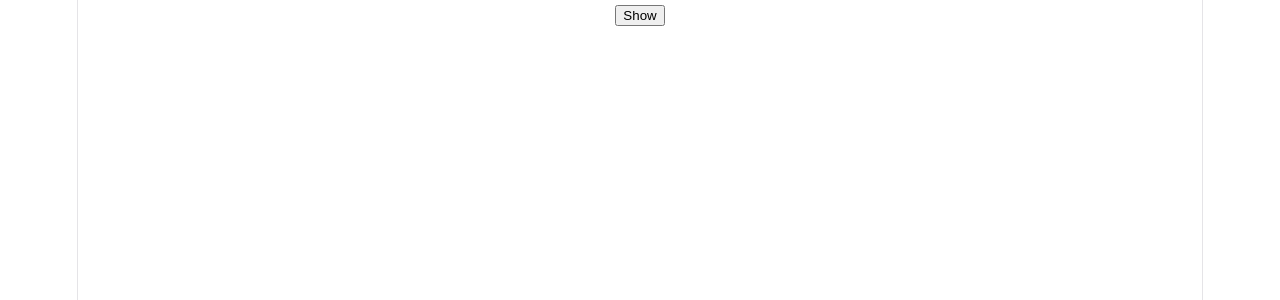
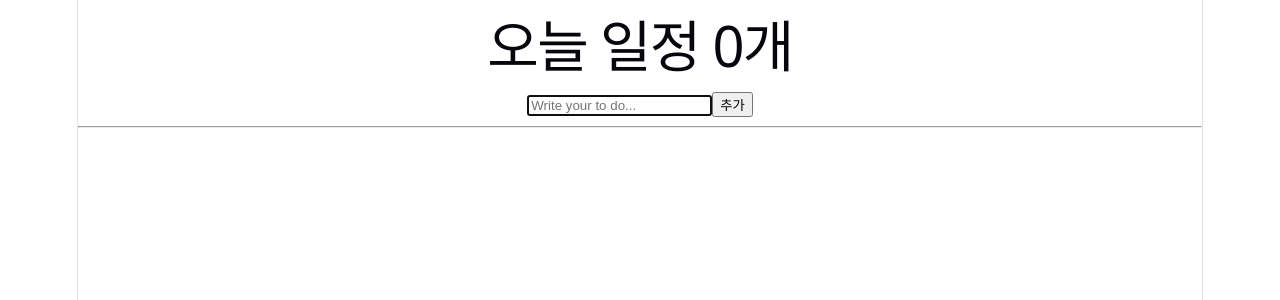
Before and after one commit to hyos1/firstReactApp, a React (Vite) app: page / in a window 1280 px wide. Shown: the top 300 px of the page. Built offline with nearby package versions, Linux system fonts and the light colour scheme.

Commit message:
할 일 목록 전송 시 배열로 화면에 출력

```diff
--- a/src/App.jsx
+++ b/src/App.jsx
@@ -1,27 +1,40 @@
-// import { useState } from 'react'
-// import reactLogo from './assets/react.svg'
-// import viteLogo from './assets/vite.svg'
-// import heroImg from './assets/hero.png'
-import Button from "./Button";
-import "./App.css";
-import styles from "./App.module.css";
-import { useState, useEffect } from "react";
-
-function Hello() {
-  useEffect(() => {
-    console.log("created :)");
-    return () => console.log("bye :(");
-  }, []);
-  return <h1>Hello</h1>;
-}
+import { useState } from "react";
 
 function App() {
-  const [showing, setShowing] = useState(false);
-  const onClick = () => setShowing((prev) => !prev);
+  const [todo, setTodo] = useState("");
+  const [toDos, setToDos] = useState([]);
+  const onChange = (event) => {
+    setTodo(event.target.value);
+  };
+  const onSubmit = (event) => {
+    event.preventDefault();
+    if (todo === "") {
+      return;
+    }
+    setToDos((currentArray) => [todo, ...currentArray]);
+    setTodo("");
+  };
+  console.log(toDos);
+
   return (
     <div>
-      <button onClick={onClick}>{showing ? "Hide" : "Show"}</button>
-      {showing ? <Hello /> : null}
+      <h1>오늘 일정 {toDos.length}개</h1>
+      <form onSubmit={onSubmit} action="">
+        <input
+          autoFocus
+          value={todo}
+          onChange={onChange}
+          type="text"
+          placeholder="Write your to do..."
+        />
+        <button>추가</button>
+      </form>{" "}
+      <hr />
+      <ul>
+        {toDos.map((item, index) => (
+          <li key={index}>{item}</li>
+        ))}
+      </ul>
     </div>
   );
 }
```
